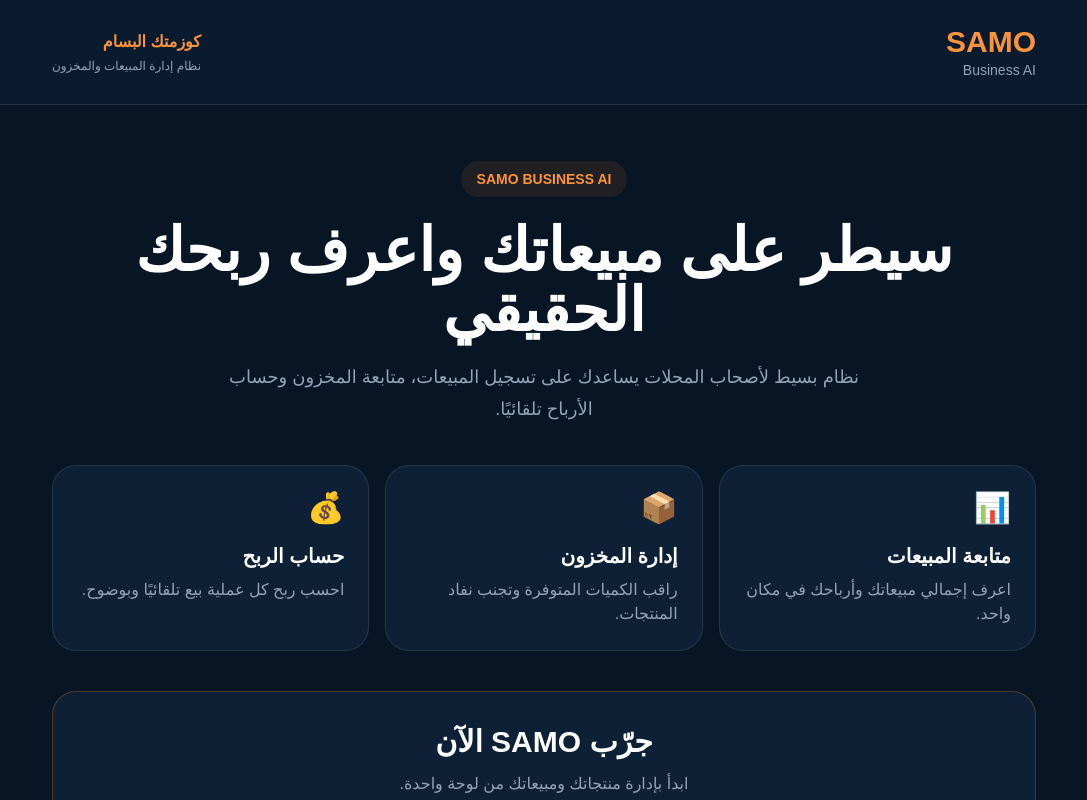
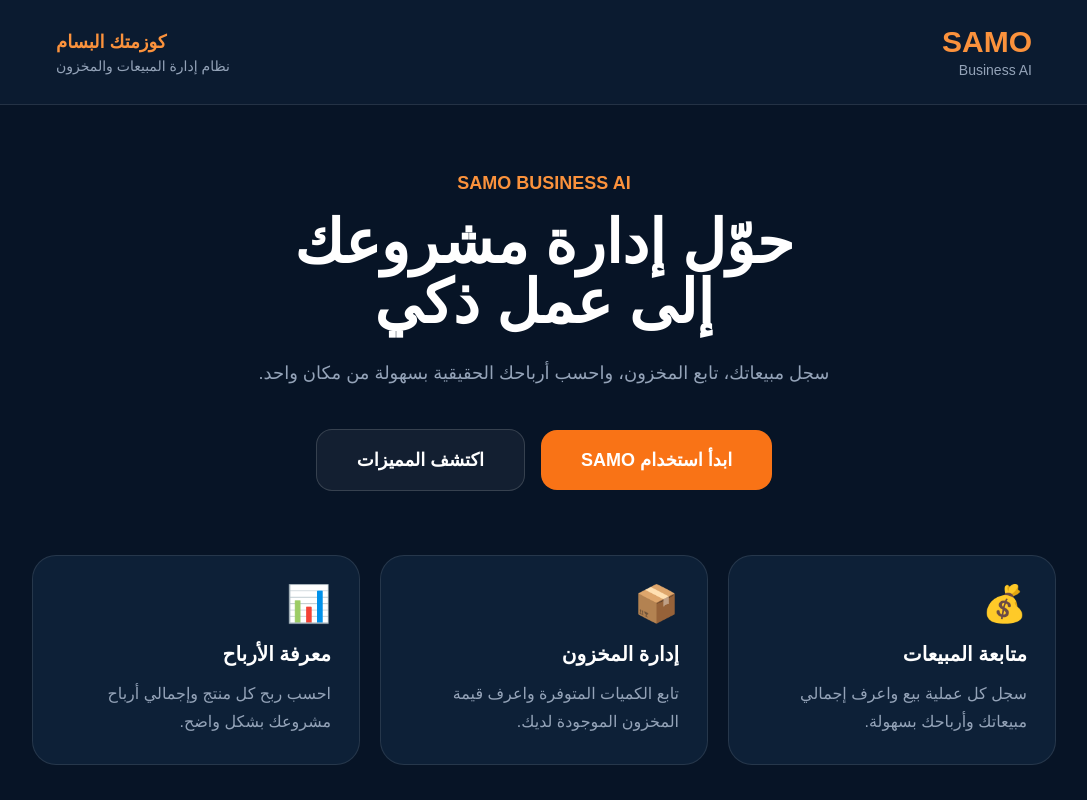
Before and after one commit to asooh10-collab/Samo-Business-AI, a Next.js app: page /offer in a window 1280 px wide. Shown: the top 800 px of the page, without its empty margins (96-1183 px from the left). Built offline with nearby package versions, Linux system fonts and the light colour scheme.

Commit message:
Refactor OfferPage layout and styling

```diff
--- a/app/offer/page.tsx
+++ b/app/offer/page.tsx
@@ -1,85 +1,133 @@
 "use client";
+
+import Link from "next/link";
 
 export default function OfferPage() {
   return (
-    <main dir="rtl" className="min-h-screen bg-[#071525] text-white">
-      <header className="border-b border-white/10 bg-[#0a1b2f]">
-        <div className="mx-auto max-w-5xl px-5 py-6 flex items-center justify-between">
+    <main
+      dir="rtl"
+      className="min-h-screen bg-[#071426] text-white"
+    >
+      {/* Header */}
+      <header className="border-b border-white/10 bg-[#0b1b30]">
+        <div className="mx-auto flex max-w-5xl items-center justify-between px-6 py-6">
           <div>
-            <div className="text-3xl font-black text-orange-400">SAMO</div>
-            <div className="text-sm text-slate-400">Business AI</div>
+            <div className="text-3xl font-black text-orange-400">
+              SAMO
+            </div>
+            <div className="text-sm text-slate-400">
+              Business AI
+            </div>
           </div>
 
-          <div className="text-right">
-            <div className="font-bold text-orange-400">كوزمتك البسام</div>
-            <div className="text-xs text-slate-400 mt-1">
+          <div className="text-left">
+            <div className="text-lg font-bold text-orange-400">
+              كوزمتك البسام
+            </div>
+            <div className="text-sm text-slate-400">
               نظام إدارة المبيعات والمخزون
             </div>
           </div>
         </div>
       </header>
 
-      <div className="mx-auto max-w-5xl px-5 py-14">
-        <section className="text-center">
-          <div className="inline-block rounded-full bg-orange-500/10 px-4 py-2 text-sm font-bold text-orange-400">
+      {/* Hero */}
+      <section className="px-6 py-16 text-center">
+        <div className="mx-auto max-w-4xl">
+          <div className="mb-4 text-lg font-bold text-orange-400">
             SAMO BUSINESS AI
           </div>
 
-          <h1 className="mt-6 text-4xl md:text-6xl font-black leading-tight">
-            سيطر على مبيعاتك واعرف ربحك الحقيقي
+          <h1 className="text-4xl font-black leading-tight md:text-6xl">
+            حوّل إدارة مشروعك
+            <br />
+            إلى عمل ذكي
           </h1>
 
-          <p className="mx-auto mt-5 max-w-2xl text-lg leading-8 text-slate-400">
-            نظام بسيط لأصحاب المحلات يساعدك على تسجيل المبيعات،
-            متابعة المخزون وحساب الأرباح تلقائيًا.
+          <p className="mx-auto mt-6 max-w-2xl text-lg leading-8 text-slate-400">
+            سجل مبيعاتك، تابع المخزون، واحسب أرباحك الحقيقية
+            بسهولة من مكان واحد.
           </p>
-        </section>
 
-        <section className="mt-10 grid gap-4 md:grid-cols-3">
-          <div className="rounded-3xl border border-white/10 bg-[#0d2035] p-6">
-            <div className="text-3xl">📊</div>
-            <h2 className="mt-4 text-xl font-bold">متابعة المبيعات</h2>
-            <p className="mt-2 text-slate-400">
-              اعرف إجمالي مبيعاتك وأرباحك في مكان واحد.
+          <div className="mt-10 flex flex-col items-center justify-center gap-4 sm:flex-row">
+            <Link
+              href="/"
+              className="w-full rounded-2xl bg-orange-500 px-10 py-4 text-lg font-black text-white transition hover:bg-orange-400 sm:w-auto"
+            >
+              ابدأ استخدام SAMO
+            </Link>
+
+            <a
+              href="#features"
+              className="w-full rounded-2xl border border-white/15 bg-white/5 px-10 py-4 text-lg font-bold text-white sm:w-auto"
+            >
+              اكتشف المميزات
+            </a>
+          </div>
+        </div>
+      </section>
+
+      {/* Features */}
+      <section id="features" className="px-6 pb-16">
+        <div className="mx-auto grid max-w-5xl gap-5 md:grid-cols-3">
+          <div className="rounded-3xl border border-white/10 bg-[#0d2037] p-7">
+            <div className="mb-4 text-4xl">💰</div>
+            <h2 className="mb-3 text-xl font-black">
+              متابعة المبيعات
+            </h2>
+            <p className="leading-7 text-slate-400">
+              سجل كل عملية بيع واعرف إجمالي مبيعاتك وأرباحك
+              بسهولة.
             </p>
           </div>
 
-          <div className="rounded-3xl border border-white/10 bg-[#0d2035] p-6">
-            <div className="text-3xl">📦</div>
-            <h2 className="mt-4 text-xl font-bold">إدارة المخزون</h2>
-            <p className="mt-2 text-slate-400">
-              راقب الكميات المتوفرة وتجنب نفاد المنتجات.
+          <div className="rounded-3xl border border-white/10 bg-[#0d2037] p-7">
+            <div className="mb-4 text-4xl">📦</div>
+            <h2 className="mb-3 text-xl font-black">
+              إدارة المخزون
+            </h2>
+            <p className="leading-7 text-slate-400">
+              تابع الكميات المتوفرة واعرف قيمة المخزون
+              الموجودة لديك.
             </p>
           </div>
 
-          <div className="rounded-3xl border border-white/10 bg-[#0d2035] p-6">
-            <div className="text-3xl">💰</div>
-            <h2 className="mt-4 text-xl font-bold">حساب الربح</h2>
-            <p className="mt-2 text-slate-400">
-              احسب ربح كل عملية بيع تلقائيًا وبوضوح.
+          <div className="rounded-3xl border border-white/10 bg-[#0d2037] p-7">
+            <div className="mb-4 text-4xl">📊</div>
+            <h2 className="mb-3 text-xl font-black">
+              معرفة الأرباح
+            </h2>
+            <p className="leading-7 text-slate-400">
+              احسب ربح كل منتج وإجمالي أرباح مشروعك بشكل واضح.
             </p>
           </div>
-        </section>
+        </div>
+      </section>
 
-        <section className="mt-10 rounded-3xl border border-orange-500/30 bg-[#0d2035] p-8 text-center">
-          <h2 className="text-3xl font-black">جرّب SAMO الآن</h2>
+      {/* CTA */}
+      <section className="px-6 pb-20">
+        <div className="mx-auto max-w-4xl rounded-3xl border border-orange-400/20 bg-[#0d2037] p-10 text-center">
+          <h2 className="text-3xl font-black">
+            جاهز لإدارة مشروعك بطريقة أذكى؟
+          </h2>
 
-          <p className="mt-3 text-slate-400">
-            ابدأ بإدارة منتجاتك ومبيعاتك من لوحة واحدة.
+          <p className="mt-4 text-slate-400">
+            ابدأ الآن وسجل أول عملية بيع.
           </p>
 
-          <a
+          <Link
             href="/"
-            className="mt-7 inline-block rounded-2xl bg-orange-500 px-10 py-4 text-lg font-black hover:bg-orange-400"
+            className="mt-7 inline-block rounded-2xl bg-emerald-500 px-12 py-4 text-lg font-black text-white transition hover:bg-emerald-400"
           >
             الدخول إلى النظام
-          </a>
-        </section>
+          </Link>
+        </div>
+      </section>
 
-        <footer className="mt-12 text-center text-sm text-slate-500">
-          SAMO Business AI — نظام إدارة الأعمال الذكي
-        </footer>
-      </div>
+      {/* Footer */}
+      <footer className="border-t border-white/10 px-6 py-8 text-center text-sm text-slate-500">
+        SAMO Business AI — نظام إدارة الأعمال الذكي
+      </footer>
     </main>
   );
 }
```
